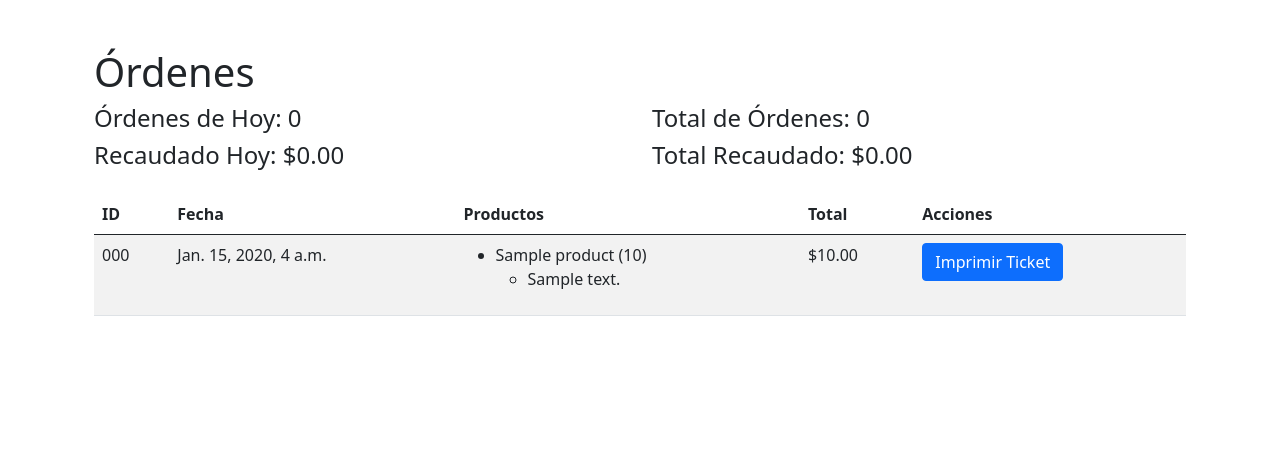
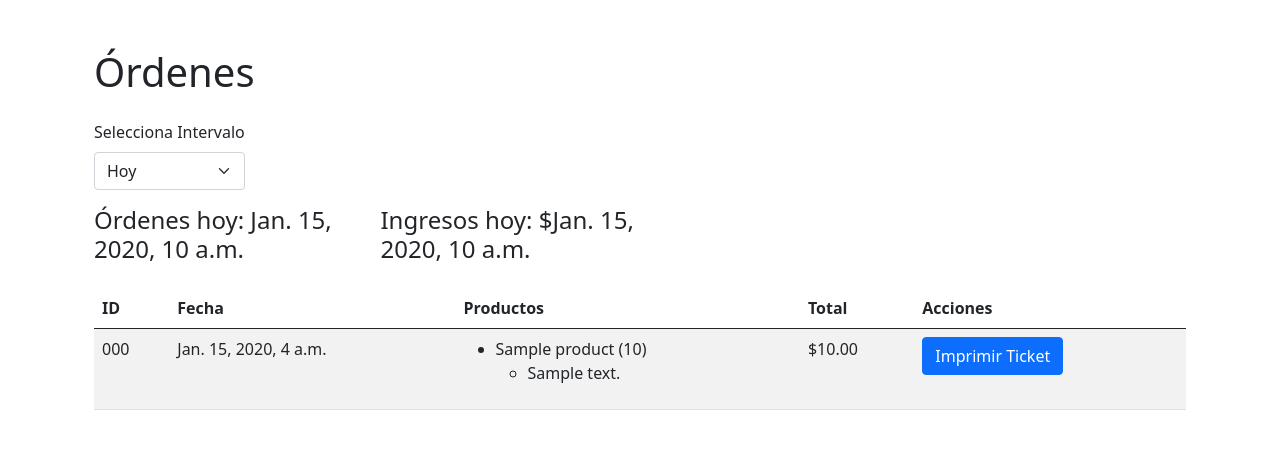
Before and after one commit to Arturo-MT/orders-api, a Django app: template orders/templates/dashboard.html in a window 1280 px wide. Shown: the part 56-505 px from the top of the page. Run offline with Django 5.2, Linux system fonts and the light colour scheme; tables that the repository leaves empty hold one stand-in row (values such as "Sample post"); the template is opened without the code that fills it: values that come from a table or form of the project are taken from there, most other values are stand-ins (such as "Sample title", 1, 10 or a date in 2020); parts of the project's set-up code (start-up, migrations or seed data) failed here and were passed over.

Commit message:
add template suppor for stats

```diff
--- a/orders/templates/dashboard.html
+++ b/orders/templates/dashboard.html
@@ -2,20 +2,35 @@
 {% block content %}
 <div class="container mt-5">
     <h1>Órdenes</h1>
-    <div class="row mb-3">
-        <div class="col-md-6">
-            <h4>Órdenes de Hoy: {{ today_orders|default:"0" }}</h4>
-        </div>
-        <div class="col-md-6">
-            <h4>Total de Órdenes: {{ total_orders|default:"0" }}</h4>
-        </div>
-        <div class="col-md-6">
-            <h4>Recaudado Hoy: ${{ today_sales|default:"0.00" }}</h4>
-        </div>
-        <div class="col-md-6">
-            <h4>Total Recaudado: ${{ total_sales|default:"0.00" }}</h4>
+    <div class="container mt-4 ps-0">
+        <div class="row" style="max-width: 600px;">
+            <div class="col-12">
+                <div class="d-flex justify-content-between mb-3">
+                    <div>
+                        <label for="time_interval" class="form-label">Selecciona Intervalo</label>
+                        <select id="time_interval" class="form-select" onchange="updateStats()">
+                            <option value="today">Hoy</option>
+                            <option value="week">Esta semana</option>
+                            <option value="month">Este mes</option>
+                            <option value="year">Este año</option>
+                        </select>
+                    </div>
+                </div>
+
+                <div class="d-flex justify-content-between">
+                    <div id="orders_stats" class="stat_category mb-3">
+                        <h4>Órdenes hoy: {{ total_orders_today }}</h4>
+                    </div>
+
+                    <div id="revenue_stats" class="stat_category mb-3 ms-2">
+                        <h4>Ingresos hoy: ${{ total_revenue_today }}</h4>
+                    </div>
+                </div>
+            </div>
         </div>
     </div>
+
+
     <div style="max-height: 400px; overflow-y: auto;">
         <table class="table table-striped">
             <thead>
@@ -61,4 +76,41 @@
     </div>
 
 </div>
+<script>
+    function updateStats() {
+        var timeInterval = document.getElementById("time_interval").value;
+
+        var ordersToday = {{ total_orders_today }};
+        var ordersWeek = {{ total_orders_week }};
+        var ordersMonth = {{ total_orders_month }};
+        var ordersYear = {{ total_orders_year }};
+
+        var revenueToday = {{ total_revenue_today }};
+        var revenueWeek = {{ total_revenue_week }};
+        var revenueMonth = {{ total_revenue_month }};
+        var revenueYear = {{ total_revenue_year }};
+
+        var ordersStats = document.getElementById("orders_stats");
+        var revenueStats = document.getElementById("revenue_stats");
+
+        if (timeInterval === "today") {
+            ordersStats.innerHTML = `<h4>Órdenes hoy: <b>${ordersToday}</b></h4>`;
+            revenueStats.innerHTML = `<h4>Ingresos hoy: <b>$${revenueToday}</b></h4>`;
+        } else if (timeInterval === "week") {
+            ordersStats.innerHTML = `<h4>Órdenes esta semana: <b>${ordersWeek}</b></h4>`;
+            revenueStats.innerHTML = `<h4>Ingresos esta semana: <b>$${revenueWeek}</b></h4>`;
+        } else if (timeInterval === "month") {
+            ordersStats.innerHTML = `<h4>Órdenes este mes: <b>${ordersMonth}</b></h4>`;
+            revenueStats.innerHTML = `<h4>Ingresos este mes: <b>$${revenueMonth}</b></h4>`;
+        } else if (timeInterval === "year") {
+            ordersStats.innerHTML = `<h4>Órdenes este año: <b>${ordersYear}</b></h4>`;
+            revenueStats.innerHTML = `<h4>Ingresos este año: <b>$${revenueYear}</b></h4>`;
+        }
+    }
+
+    window.onload = function() {
+        updateStats();
+    }
+</script>
+
 {% endblock %}
```
